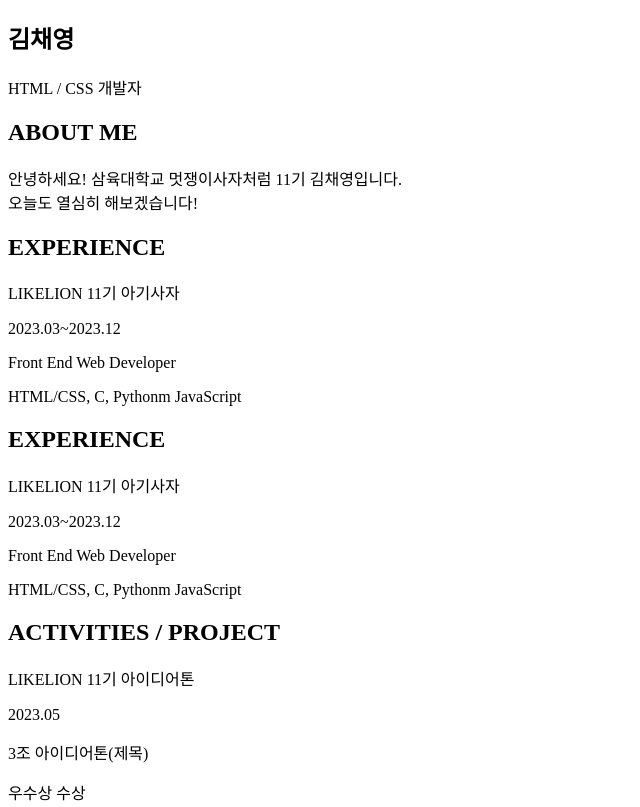
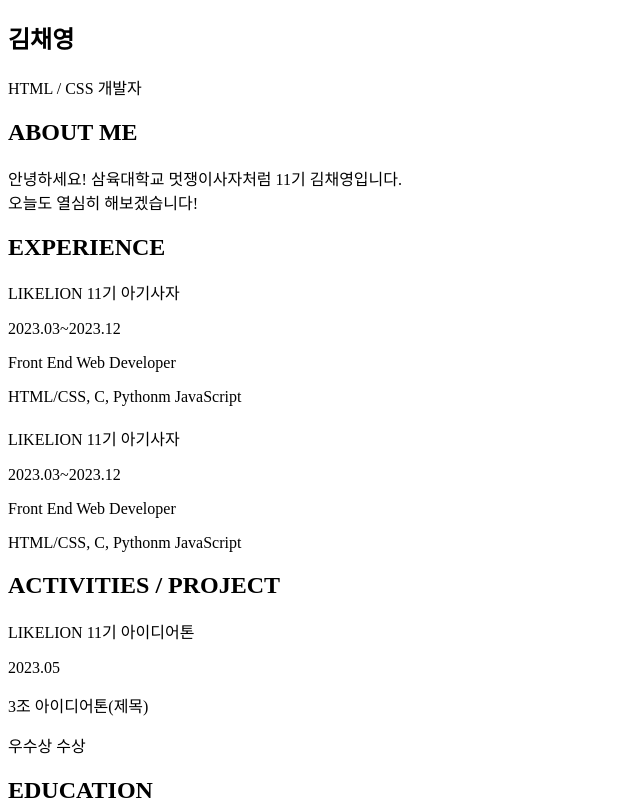
Before and after one commit to myolivekim/resume, a plain HTML site: page index.html in a window 1280 px wide. Shown: the top 807 px of the page, without its empty margins (0-640 px from the left). Drawn offline with Linux system fonts and the light colour scheme.

Commit message:
Update index.html

```diff
--- a/index.html
+++ b/index.html
@@ -38,16 +38,12 @@
         </section>
             <section>
 
-            <h2>EXPERIENCE</h2>
-            <!--첫번째 영역-->
             <div class="float-wrap">
                 <P class="title-text">LIKELION 11기 아기사자</P>
                 <P class="year-txt">2023.03~2023.12</P>
             </div>
             <p class="desc-txt">Front End Web Developer</p>
             <P class="desc-subtxt">HTML/CSS, C, Pythonm JavaScript</P><h2>
-           <!--두번째 영역-->
-           <!--주석다는법 :Ctrl + / -->
 
         </section>
 
```
